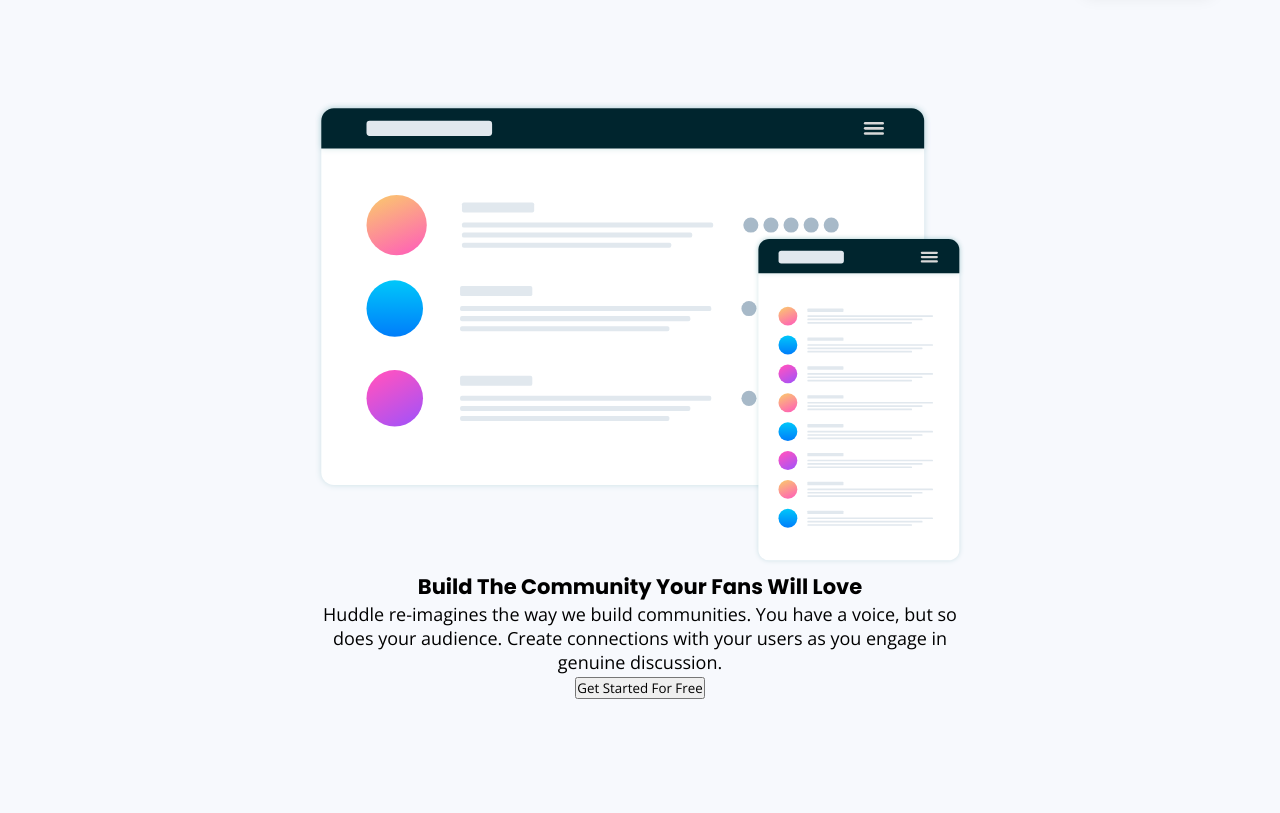
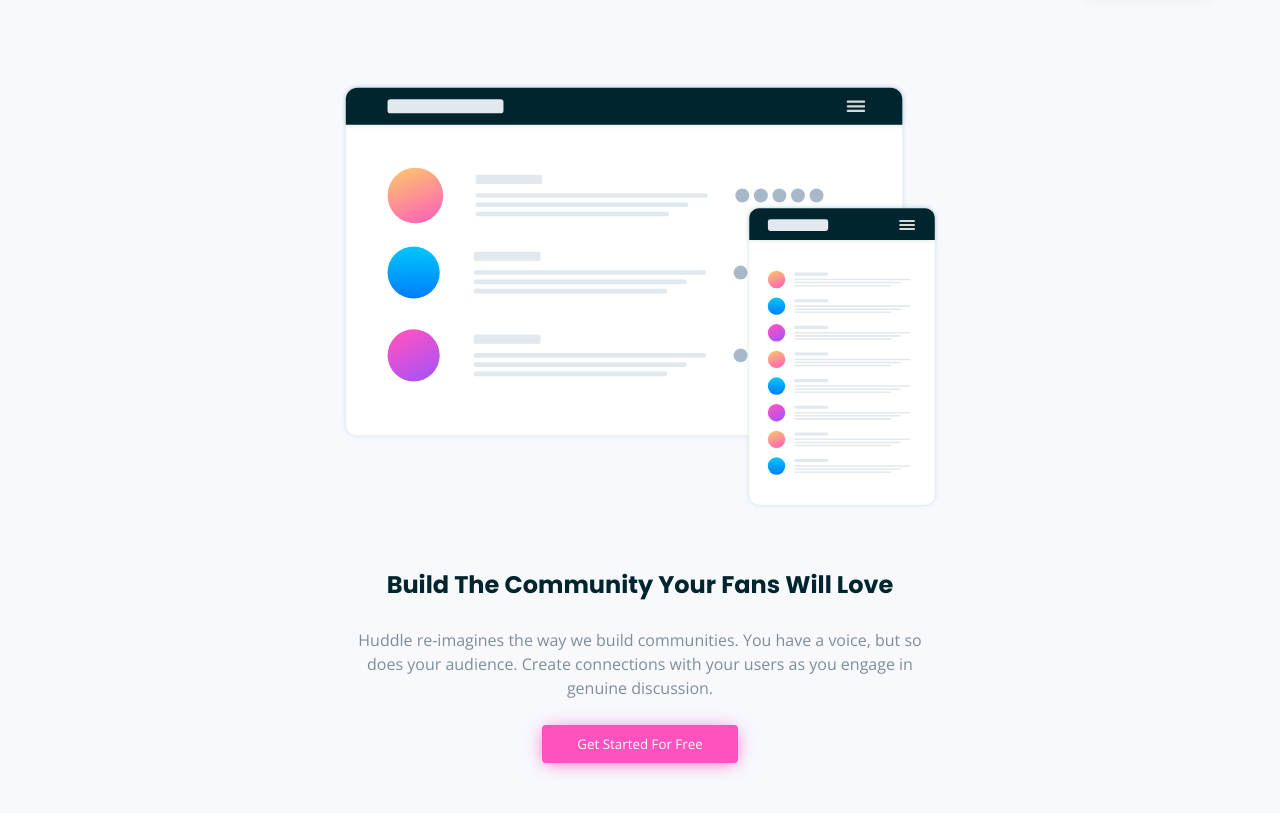
Before and after one commit to developerruhul/huddle-decorative-elements, a website built with Parcel: page src/index.html in a window 1280 px wide. Shown: the part 61-874 px from the top of the page. Before the commit the page ends 800 px from the top, so only its background shows below. Built offline with nearby package versions, Linux system fonts and the light colour scheme.

Commit message:
feature(masthead): complete

```diff
--- a/src/styles/_variables.scss
+++ b/src/styles/_variables.scss
@@ -2,6 +2,8 @@
 $color1: hsl(322, 100%, 66%);
 $color2: hsl(265, 100%, 66%);
 $ntrl-blue: hsl(214, 64%, 98%);
+$ntrl-gray-blue: hsl(208, 11%, 55%);
+$ntrl-dark-cyan: hsl(192, 100%, 9%);
 
 // mixins
 @mixin big {
--- a/src/styles/main.scss
+++ b/src/styles/main.scss
@@ -11,6 +11,14 @@
   font-size: 18px;
   background: $ntrl-blue;
   font-family: "Open Sans", "sans-serif";
+  color: $ntrl-dark-cyan;
+  line-height: 1.5;
+  // ! remove it
+  margin-bottom: 240px;
+}
+
+button{
+  cursor: pointer;
 }
 
 h1,
@@ -41,7 +49,7 @@
     background: white;
     box-shadow: 0 3px 17px -5px rgba(0, 0, 0, 0.1);
     color: $color1;
-    padding: 4px 20px;
+    padding: 5px 20px;
     border-radius: 2px;
 
     @include big {
@@ -53,16 +61,41 @@
 // masthead
 .masthead {
   width: 80%;
-  max-width: 650px;
+  max-width: 600px;
   margin: 0 auto;
   text-align: center;
   margin-top: 40px;
 
   @include big {
-    margin-top: 80px;
+    margin-top: 60px;
   }
 
   &__img {
     width: 100%;
+    margin-bottom: 20px;
+
+    @include big {
+      margin-bottom: 50px;
+    }
+  }
+
+  &__content {
+    &-title {
+      font-size: 24px;
+      margin-bottom: 25px;
+    }
+    &-description {
+      color: $ntrl-gray-blue;
+      font-size: 16px;
+      margin-bottom: 25px;
+    }
+    &-cta {
+      padding: 10px 35px;
+      background: $color1;
+      border: 0;
+      border-radius: 4px;
+      color: white;
+      box-shadow: 0 2px 18px -3px $color1;
+    }
   }
 }
```
